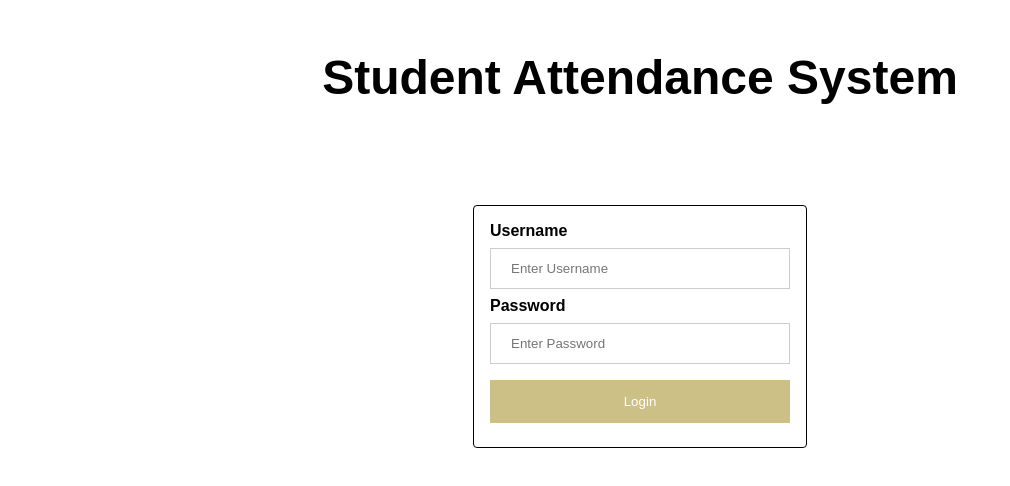
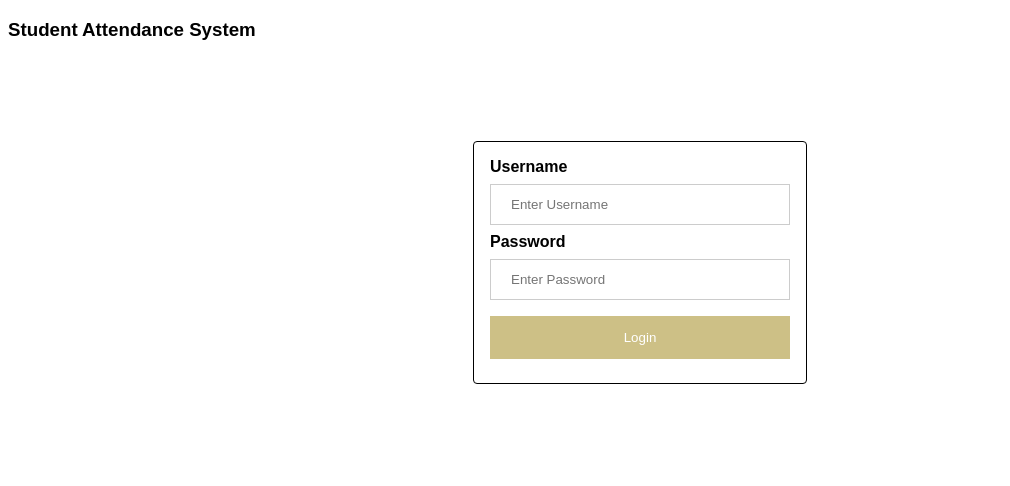
Before and after one commit to DEVHAROON123/Attendify, a plain HTML site: page home.html in a window 1280 px wide. Shown: the whole page, without its empty margins (0-1010 px from the left). Drawn offline with Linux system fonts and the light colour scheme.

Commit message:
Update home.html

```diff
--- a/home.html
+++ b/home.html
@@ -45,7 +45,7 @@
     </style>
 </head>
 <body>
-    <h1>Student Attendance System</h1>
+    <h3>Student Attendance System</h3>
     <div class="container">
         <label for="uname"><b>Username</b></label>
         <input type="text" placeholder="Enter Username" id="Student1" required>
```
